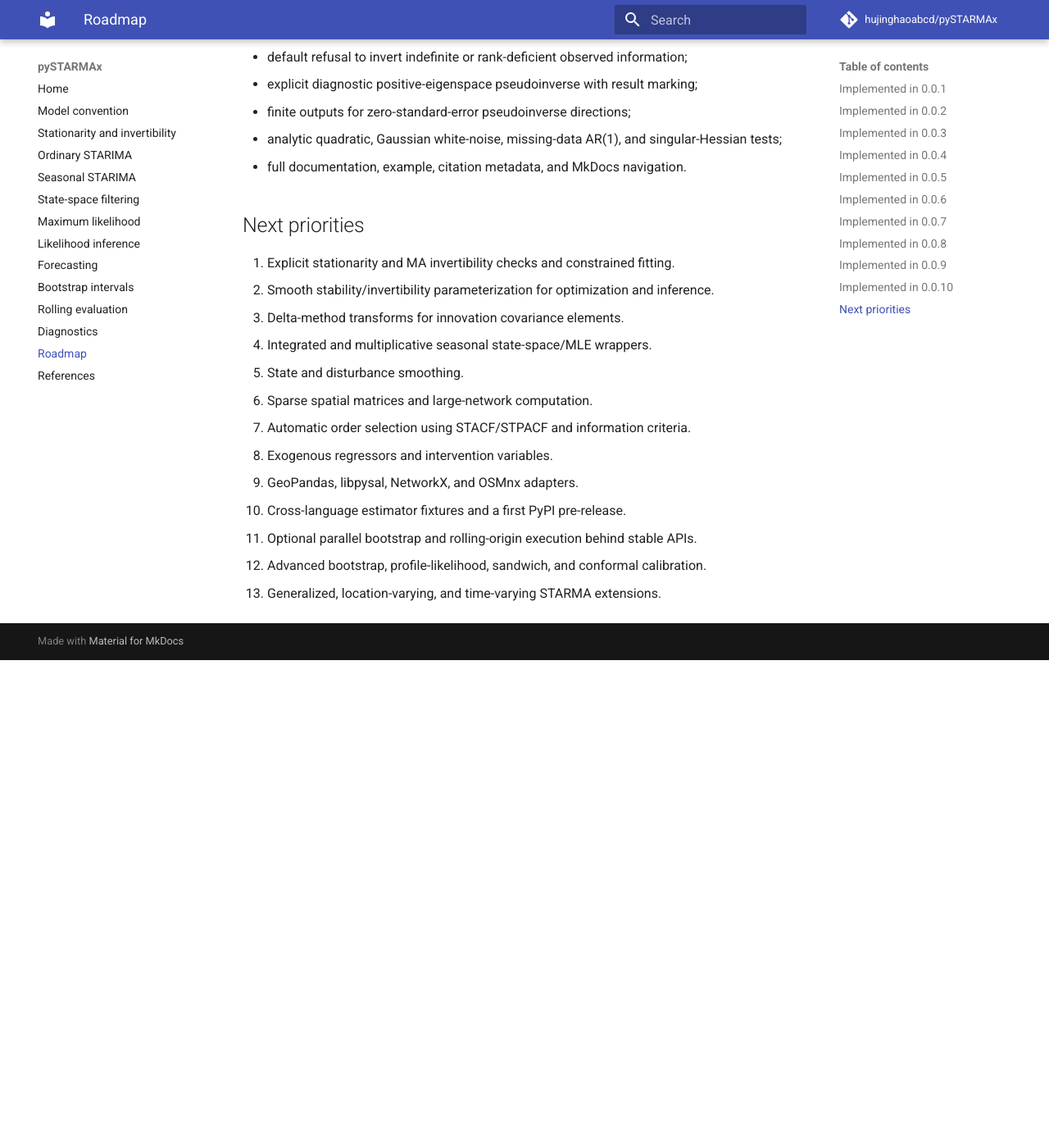
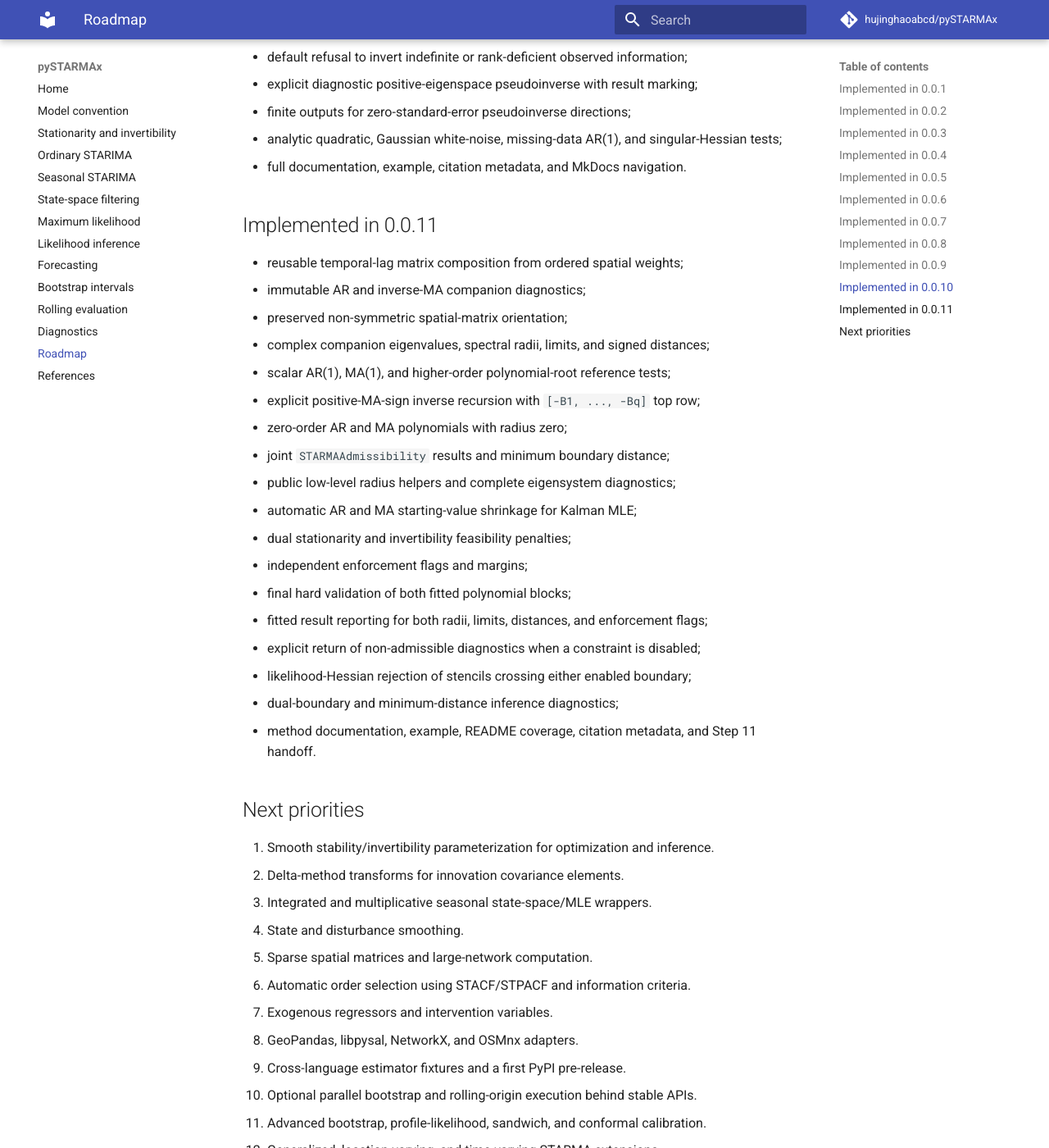
Before and after one commit to hujinghaoabcd/pySTARMAx, an MkDocs documentation site: the page built from docs/roadmap.md, in a window 1280 px wide and 1400 px high, scrolled down 3810 px. Shown: the whole window at 82% size. Built offline with MkDocs 1.6.1 and Material for MkDocs 9.7.7, drawn with Linux system fonts in a browser that asks for light colours; comment, search, counter and statistics services are not loaded; before the commit the page ends 4615 px from its top, so only the background shows below that.

Commit message:
Record 0.0.11 admissibility milestone

```diff
--- a/docs/roadmap.md
+++ b/docs/roadmap.md
@@ -121,18 +121,38 @@
 - analytic quadratic, Gaussian white-noise, missing-data AR(1), and singular-Hessian tests;
 - full documentation, example, citation metadata, and MkDocs navigation.
 
+## Implemented in 0.0.11
+
+- reusable temporal-lag matrix composition from ordered spatial weights;
+- immutable AR and inverse-MA companion diagnostics;
+- preserved non-symmetric spatial-matrix orientation;
+- complex companion eigenvalues, spectral radii, limits, and signed distances;
+- scalar AR(1), MA(1), and higher-order polynomial-root reference tests;
+- explicit positive-MA-sign inverse recursion with `[-B1, ..., -Bq]` top row;
+- zero-order AR and MA polynomials with radius zero;
+- joint `STARMAAdmissibility` results and minimum boundary distance;
+- public low-level radius helpers and complete eigensystem diagnostics;
+- automatic AR and MA starting-value shrinkage for Kalman MLE;
+- dual stationarity and invertibility feasibility penalties;
+- independent enforcement flags and margins;
+- final hard validation of both fitted polynomial blocks;
+- fitted result reporting for both radii, limits, distances, and enforcement flags;
+- explicit return of non-admissible diagnostics when a constraint is disabled;
+- likelihood-Hessian rejection of stencils crossing either enabled boundary;
+- dual-boundary and minimum-distance inference diagnostics;
+- method documentation, example, README coverage, citation metadata, and Step 11 handoff.
+
 ## Next priorities
 
-1. Explicit stationarity and MA invertibility checks and constrained fitting.
-2. Smooth stability/invertibility parameterization for optimization and inference.
-3. Delta-method transforms for innovation covariance elements.
-4. Integrated and multiplicative seasonal state-space/MLE wrappers.
-5. State and disturbance smoothing.
-6. Sparse spatial matrices and large-network computation.
-7. Automatic order selection using STACF/STPACF and information criteria.
-8. Exogenous regressors and intervention variables.
-9. GeoPandas, libpysal, NetworkX, and OSMnx adapters.
-10. Cross-language estimator fixtures and a first PyPI pre-release.
-11. Optional parallel bootstrap and rolling-origin execution behind stable APIs.
-12. Advanced bootstrap, profile-likelihood, sandwich, and conformal calibration.
-13. Generalized, location-varying, and time-varying STARMA extensions.
+1. Smooth stability/invertibility parameterization for optimization and inference.
+2. Delta-method transforms for innovation covariance elements.
+3. Integrated and multiplicative seasonal state-space/MLE wrappers.
+4. State and disturbance smoothing.
+5. Sparse spatial matrices and large-network computation.
+6. Automatic order selection using STACF/STPACF and information criteria.
+7. Exogenous regressors and intervention variables.
+8. GeoPandas, libpysal, NetworkX, and OSMnx adapters.
+9. Cross-language estimator fixtures and a first PyPI pre-release.
+10. Optional parallel bootstrap and rolling-origin execution behind stable APIs.
+11. Advanced bootstrap, profile-likelihood, sandwich, and conformal calibration.
+12. Generalized, location-varying, and time-varying STARMA extensions.
```
